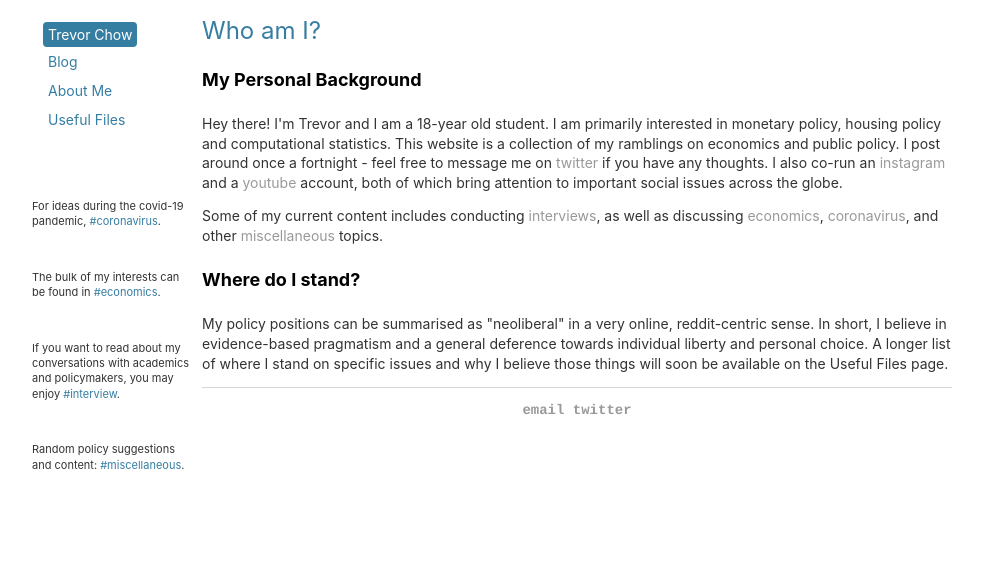
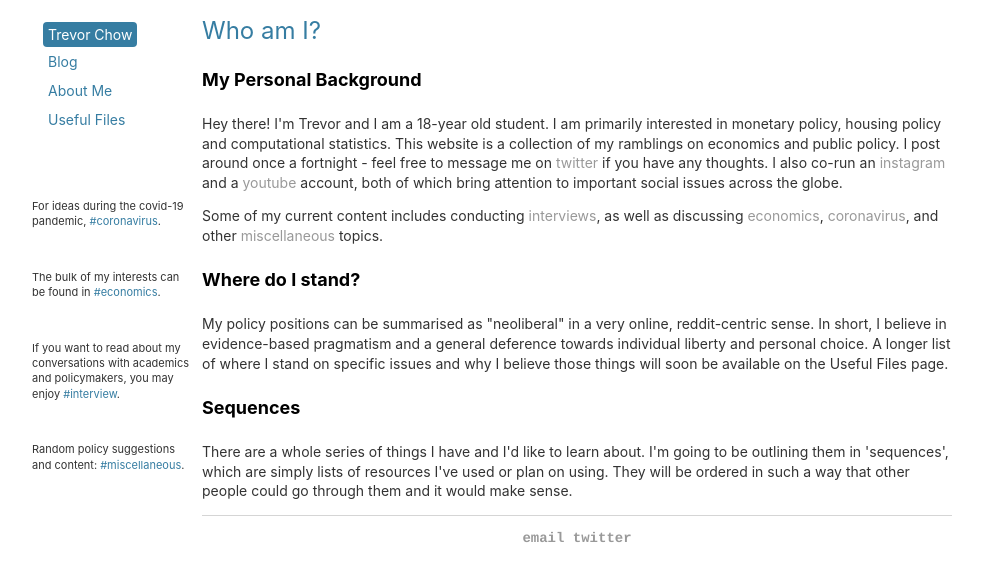
Before and after one commit to tmychow/tmychow.github.io, a Jekyll site: the page built from about/index.html, in a window 1280 px wide. Shown: the top 581 px of the page, without its empty margins (28-1011 px from the left). Built offline with Jekyll 4.4.1, drawn with Linux system fonts in a browser that asks for light colours.

Commit message:
Update index.html

```diff
--- a/about/index.html
+++ b/about/index.html
@@ -9,4 +9,6 @@ title: Trevor's Mostly Economic Musings
 	<p>Some of my current content includes conducting <a href="/tag/interview">interviews</a>, as well as discussing <a href="/tag/economics">economics</a>, <a href="/tag/coronavirus">coronavirus</a>, and other <a href="/tag/miscellaneous">miscellaneous</a> topics.</p>
 	<h4>Where do I stand?</h4>
 	<p>My policy positions can be summarised as "neoliberal" in a very online, reddit-centric sense. In short, I believe in evidence-based pragmatism and a general deference towards individual liberty and personal choice. A longer list of where I stand on specific issues and why I believe those things will soon be available on the Useful Files page.</p>
+	<h4>Sequences</h4>
+	<p>There are a whole series of things I have and I'd like to learn about. I'm going to be outlining them in 'sequences', which are simply lists of resources I've used or plan on using. They will be ordered in such a way that other people could go through them and it would make sense. </p>
 </div><!-- /.blurb -->
```
